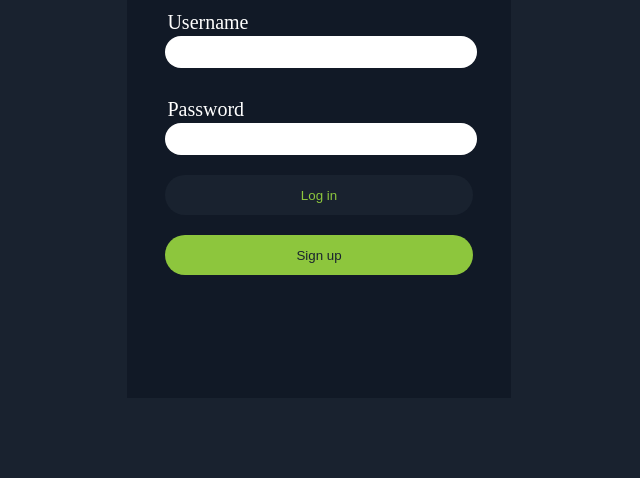
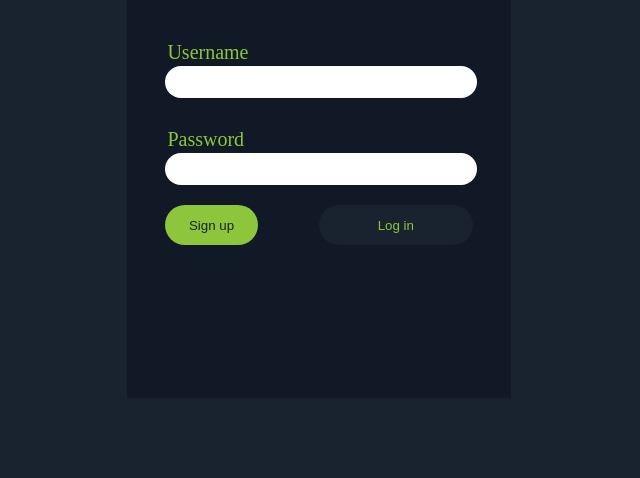
Before and after one commit to MeanLesss/Broke_Savior, a plain HTML site: page index.html in a window 1280 px wide. Shown: the part 322-800 px from the top of the page, without its empty margins (321-961 px from the left). Drawn offline with Linux system fonts and the light colour scheme.

Commit message:
button fix placment

```diff
--- a/index.html
+++ b/index.html
@@ -20,8 +20,10 @@
             <p class="text">Password</p>
             <input type="password" class="txtPassword" id="txtPassword" />
         </div>
-        <button class="btnLogin" id="btnLogin"> Log in</button>
-        <button class="btnSignup" id="btnSignup"> Sign up</button>
+        <div class="buttons">
+            <button class="btnSignup" id="btnSignup"> Sign up</button>
+            <button class="btnLogin" id="btnLogin"> Log in</button>
+        </div>
     </div>
 
     <script src="main.js"></script>
--- a/style.css
+++ b/style.css
@@ -20,6 +20,7 @@ body {
     padding: 0px;
     margin: 2px;
     margin-top: 30px;
+    color: #8dc63d;
 }
 
 .container {
@@ -47,8 +48,14 @@ input {
     border: 0;
 }
 
+.buttons {
+    width: 80%;
+    display: flex;
+    justify-content: space-between;
+}
+
 .btnLogin {
-    width: 80%;
+    width: 50%;
     height: 40px;
     margin-top: 20px;
     border-radius: 20px;
@@ -58,7 +65,7 @@ input {
 }
 
 .btnSignup {
-    width: 80%;
+    width: 30%;
     height: 40px;
     margin-top: 20px;
     border-radius: 20px;
```
